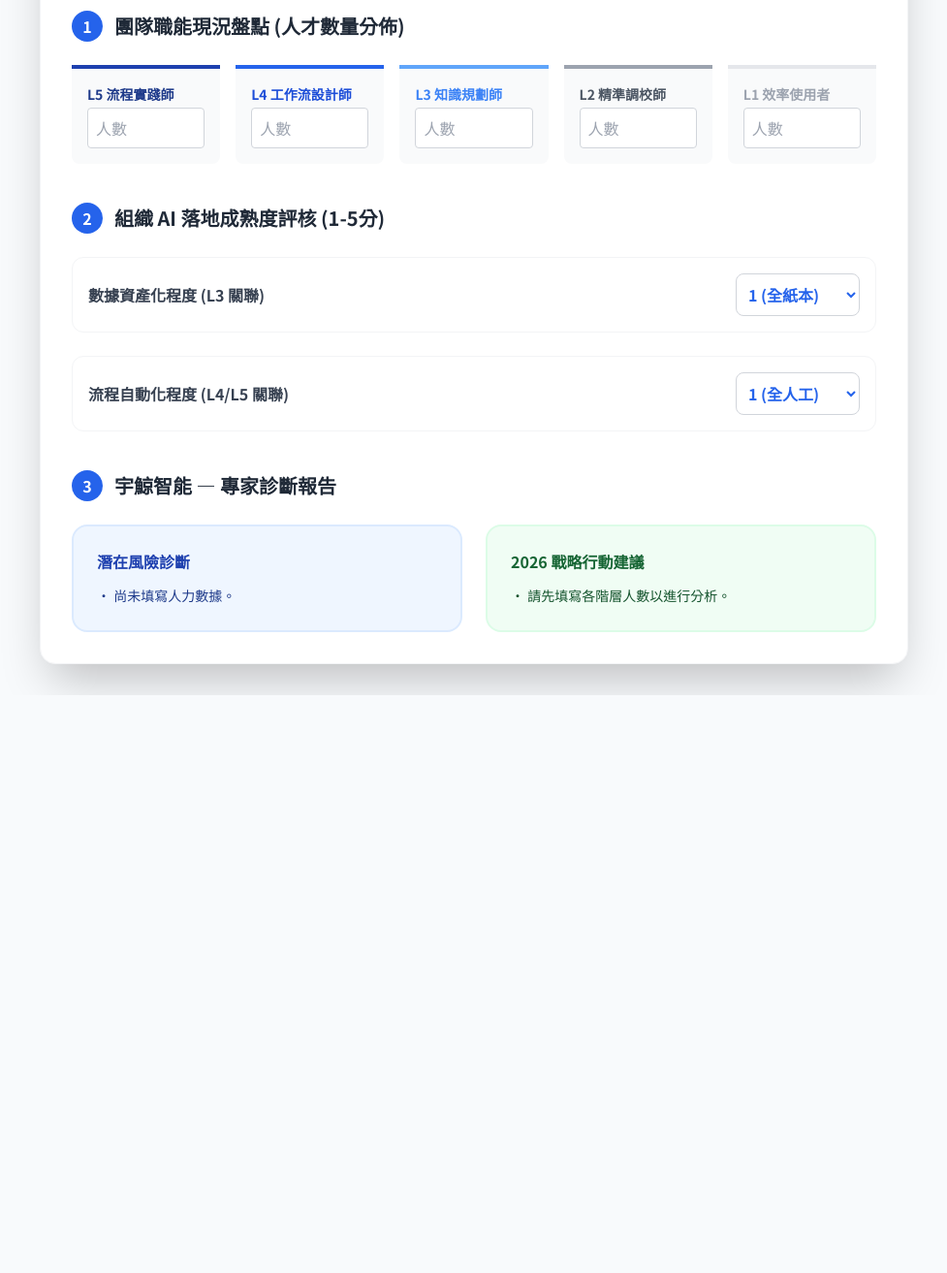
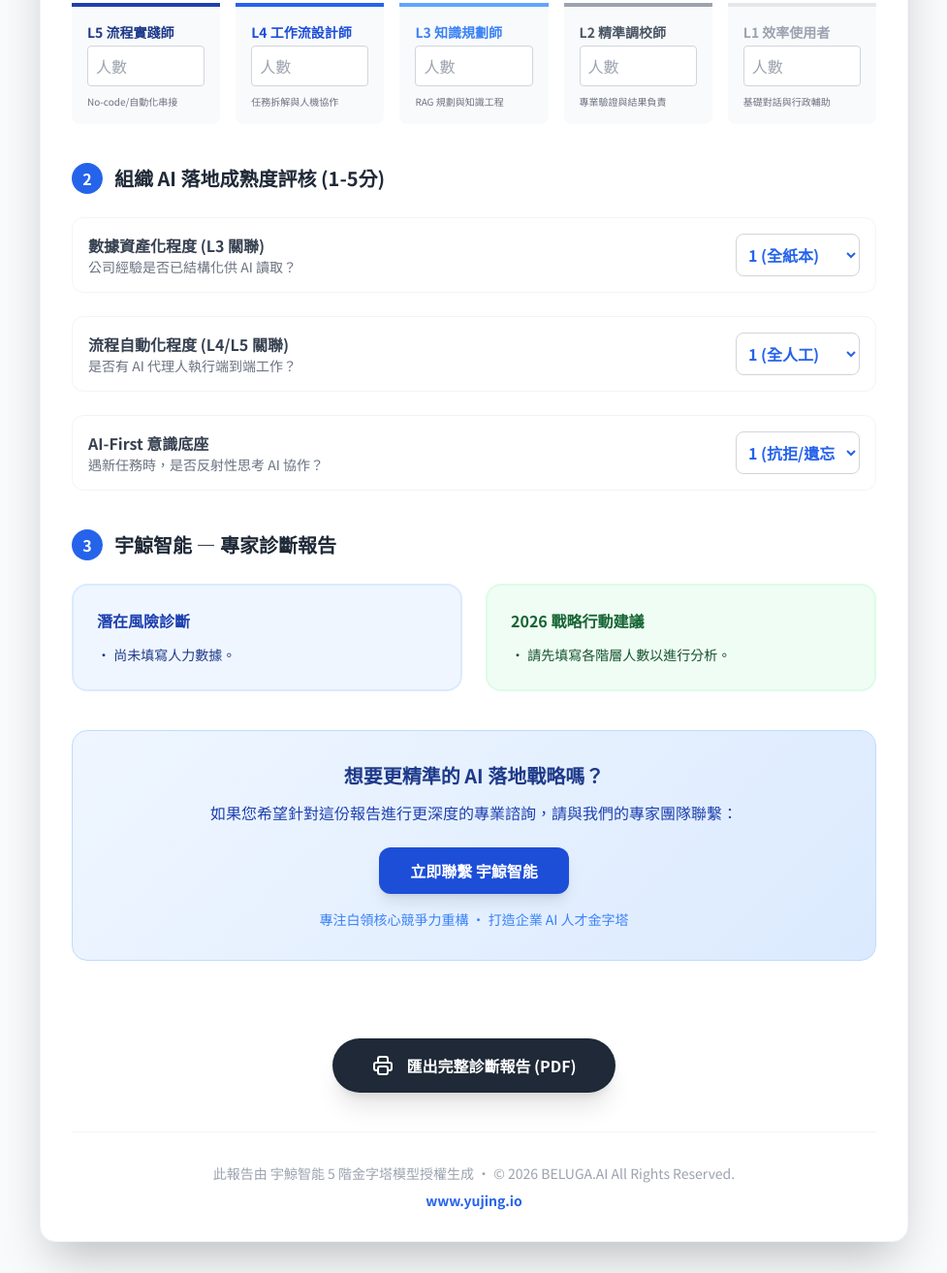
Before and after one commit to yujingio/ai-assessment, a plain HTML site: page index.html in a window 1280 px wide. Shown: the part 254-1567 px from the top of the page at 97% size, without its empty margins (151-1128 px from the left). Before the commit the page ends 971 px from the top, so only its background shows below. Drawn offline with nearby package versions, Linux system fonts and the light colour scheme.

Commit message:
fix missing infos

```diff
--- a/index.html
+++ b/index.html
@@ -3,19 +3,23 @@
 <head>
     <meta charset="UTF-8">
     <meta name="viewport" content="width=device-width, initial-scale=1.0">
-    <title>宇鯨智能 | 企業 AI 人才戰力評估表 (2026 終極版)</title>
+    <title>宇鯨智能 | 企業 AI 人才戰力評估表 (2026 版)</title>
     <script src="https://cdn.tailwindcss.com"></script>
     <style>
         @import url('https://fonts.googleapis.com/css2?family=Noto+Sans+TC:wght@400;500;700&display=swap');
         body { font-family: 'Noto Sans TC', sans-serif; background-color: #f8fafc; color: #1e293b; }
+
+        /* 列印樣式優化 */
         @media print {
             .no-print { display: none !important; }
             body { background-color: white; padding: 0; }
             .print-container { box-shadow: none !important; border: none !important; width: 100% !important; max-width: 100% !important; margin: 0 !important; }
-            input, select { border: none !important; appearance: none; background: transparent !important; font-weight: bold; }
+            input, select { border: none !important; appearance: none; -webkit-appearance: none; background: transparent !important; font-weight: bold; }
         }
+
         .pyramid-bg { background: linear-gradient(180deg, #1e40af 0%, #3b82f6 100%); }
         .input-focus:focus { border-color: #3b82f6; outline: none; box-shadow: 0 0 0 3px rgba(59, 130, 246, 0.2); }
+        .cta-box { background: linear-gradient(135deg, #eff6ff 0%, #dbeafe 100%); }
     </style>
 </head>
 <body class="py-8 px-4">
@@ -33,14 +37,6 @@
                     <p class="text-xs uppercase tracking-widest text-blue-200">宇鯨智能顧問團隊</p>
                 </div>
             </div>
-            <div class="mt-6 flex gap-4 no-print">
-                <button onclick="window.print()" class="bg-white text-blue-700 px-6 py-2 rounded-full font-bold shadow-lg hover:bg-blue-50 transition-all flex items-center gap-2">
-                    <svg xmlns="http://www.w3.org/2000/svg" class="h-5 w-5" fill="none" viewBox="0 0 24 24" stroke="currentColor">
-                        <path stroke-linecap="round" stroke-linejoin="round" stroke-width="2" d="M17 17h2a2 2 0 002-2v-4a2 2 0 00-2-2H5a2 2 0 00-2 2v4a2 2 0 002 2h2m2 4h6a2 2 0 002-2v-4a2 2 0 00-2-2H9a2 2 0 00-2 2v4a2 2 0 002 2zm8-12V5a2 2 0 00-2-2H9a2 2 0 00-2 2v4h10z" />
-                    </svg>
-                    列印診斷 PDF
-                </button>
-            </div>
         </header>
 
         <div class="p-8 space-y-10">
@@ -53,22 +49,27 @@
                     <div class="border-t-4 border-blue-800 p-4 bg-gray-50 rounded-b-lg">
                         <label class="block text-sm font-bold text-blue-900 mb-1">L5 流程實踐師</label>
                         <input type="number" id="count-l5" onchange="calculateResults()" placeholder="人數" class="w-full p-2 border border-gray-300 rounded input-focus">
+                        <p class="text-[10px] text-gray-500 mt-2">No-code/自動化串接</p>
                     </div>
                     <div class="border-t-4 border-blue-600 p-4 bg-gray-50 rounded-b-lg">
                         <label class="block text-sm font-bold text-blue-700 mb-1">L4 工作流設計師</label>
                         <input type="number" id="count-l4" onchange="calculateResults()" placeholder="人數" class="w-full p-2 border border-gray-300 rounded input-focus">
+                        <p class="text-[10px] text-gray-500 mt-2">任務拆解與人機協作</p>
                     </div>
                     <div class="border-t-4 border-blue-400 p-4 bg-gray-50 rounded-b-lg">
                         <label class="block text-sm font-bold text-blue-500 mb-1">L3 知識規劃師</label>
                         <input type="number" id="count-l3" onchange="calculateResults()" placeholder="人數" class="w-full p-2 border border-gray-300 rounded input-focus">
+                        <p class="text-[10px] text-gray-500 mt-2">RAG 規劃與知識工程</p>
                     </div>
                     <div class="border-t-4 border-gray-400 p-4 bg-gray-50 rounded-b-lg">
                         <label class="block text-sm font-bold text-gray-600 mb-1">L2 精準調校師</label>
                         <input type="number" id="count-l2" onchange="calculateResults()" placeholder="人數" class="w-full p-2 border border-gray-300 rounded input-focus">
+                        <p class="text-[10px] text-gray-500 mt-2">專業驗證與結果負責</p>
                     </div>
                     <div class="border-t-4 border-gray-200 p-4 bg-gray-50 rounded-b-lg">
                         <label class="block text-sm font-bold text-gray-400 mb-1">L1 效率使用者</label>
                         <input type="number" id="count-l1" onchange="calculateResults()" placeholder="人數" class="w-full p-2 border border-gray-300 rounded input-focus">
+                        <p class="text-[10px] text-gray-500 mt-2">基礎對話與行政輔助</p>
                     </div>
                 </div>
             </section>
@@ -82,38 +83,76 @@
                     <div class="flex flex-col md:flex-row md:items-center justify-between gap-4 p-4 border border-gray-100 rounded-xl hover:bg-gray-50 transition-all">
                         <div class="flex-1">
                             <h3 class="font-bold text-gray-700">數據資產化程度 (L3 關聯)</h3>
+                            <p class="text-sm text-gray-500">公司經驗是否已結構化供 AI 讀取？</p>
                         </div>
                         <select id="score-data" onchange="calculateResults()" class="p-2 bg-white border border-gray-300 rounded-lg font-bold text-blue-600 w-32">
-                            <option value="1">1 (全紙本)</option><option value="3">3 (個人數位)</option><option value="5">5 (系統化)</option>
+                            <option value="1">1 (全紙本)</option><option value="3">3 (個人數位)</option><option value="5">5 (系統化 RAG)</option>
                         </select>
                     </div>
                     <div class="flex flex-col md:flex-row md:items-center justify-between gap-4 p-4 border border-gray-100 rounded-xl hover:bg-gray-50 transition-all">
                         <div class="flex-1">
                             <h3 class="font-bold text-gray-700">流程自動化程度 (L4/L5 關聯)</h3>
+                            <p class="text-sm text-gray-500">是否有 AI 代理人執行端到端工作？</p>
                         </div>
                         <select id="score-flow" onchange="calculateResults()" class="p-2 bg-white border border-gray-300 rounded-lg font-bold text-blue-600 w-32">
-                            <option value="1">1 (全人工)</option><option value="3">3 (數位化)</option><option value="5">5 (跨部自動化)</option>
+                            <option value="1">1 (全人工)</option><option value="3">3 (數位流程)</option><option value="5">5 (完全自動化)</option>
+                        </select>
+                    </div>
+                    <div class="flex flex-col md:flex-row md:items-center justify-between gap-4 p-4 border border-gray-100 rounded-xl hover:bg-gray-50 transition-all">
+                        <div class="flex-1">
+                            <h3 class="font-bold text-gray-700">AI-First 意識底座</h3>
+                            <p class="text-sm text-gray-500">遇新任務時，是否反射性思考 AI 協作？</p>
+                        </div>
+                        <select id="score-mindset" onchange="calculateResults()" class="p-2 bg-white border border-gray-300 rounded-lg font-bold text-blue-600 w-32">
+                            <option value="1">1 (抗拒/遺忘)</option><option value="3">3 (偶爾嘗試)</option><option value="5">5 (反射性協作)</option>
                         </select>
                     </div>
                 </div>
             </section>
 
-            <section>
+            <section class="page-break">
                 <div class="flex items-center gap-3 mb-6">
                     <span class="bg-blue-600 text-white w-8 h-8 rounded-full flex items-center justify-center font-bold">3</span>
                     <h2 class="text-xl font-bold text-gray-800">宇鯨智能 — 專家診斷報告</h2>
                 </div>
                 <div class="grid grid-cols-1 md:grid-cols-2 gap-6">
                     <div class="p-6 bg-blue-50 rounded-2xl border-2 border-blue-100">
-                        <h3 class="text-blue-800 font-bold mb-3">潛在風險診斷</h3>
+                        <h3 class="text-blue-800 font-bold mb-3 flex items-center gap-2">潛在風險診斷</h3>
                         <div id="risk-text" class="text-sm text-blue-900 leading-relaxed space-y-2"></div>
                     </div>
                     <div class="p-6 bg-green-50 rounded-2xl border-2 border-green-100">
-                        <h3 class="text-green-800 font-bold mb-3">2026 戰略行動建議</h3>
+                        <h3 class="text-green-800 font-bold mb-3 flex items-center gap-2">2026 戰略行動建議</h3>
                         <div id="action-text" class="text-sm text-green-900 leading-relaxed space-y-2"></div>
                     </div>
                 </div>
             </section>
+
+            <section class="no-print mt-12">
+                <div class="cta-box p-8 rounded-2xl border border-blue-200 text-center">
+                    <h3 class="text-xl font-bold text-blue-900 mb-3">想要更精準的 AI 落地戰略嗎？</h3>
+                    <p class="text-blue-800 mb-6">如果您希望針對這份報告進行更深度的專業諮詢，請與我們的專家團隊聯繫：</p>
+                    <a href="https://yujing.io/contact/" target="_blank" class="inline-block bg-blue-700 text-white px-8 py-3 rounded-xl font-bold hover:bg-blue-800 transition-colors shadow-lg">
+                        立即聯繫 宇鯨智能
+                    </a>
+                    <p class="mt-4 text-sm text-blue-500">專注白領核心競爭力重構 · 打造企業 AI 人才金字塔</p>
+                </div>
+            </section>
+
+            <div class="flex flex-col items-center gap-4 pt-10 no-print">
+                <button onclick="window.print()" class="bg-gray-800 text-white px-10 py-4 rounded-full font-bold shadow-xl hover:bg-black transform hover:-translate-y-1 transition-all flex items-center gap-3">
+                    <svg xmlns="http://www.w3.org/2000/svg" class="h-6 w-6" fill="none" viewBox="0 0 24 24" stroke="currentColor">
+                        <path stroke-linecap="round" stroke-linejoin="round" stroke-width="2" d="M17 17h2a2 2 0 002-2v-4a2 2 0 00-2-2H5a2 2 0 00-2 2v4a2 2 0 002 2h2m2 4h6a2 2 0 002-2v-4a2 2 0 00-2-2H9a2 2 0 00-2 2v4a2 2 0 002 2zm8-12V5a2 2 0 00-2-2H9a2 2 0 00-2 2v4h10z" />
+                    </svg>
+                    匯出完整診斷報告 (PDF)
+                </button>
+            </div>
+
+            <footer class="mt-12 pt-8 border-t border-gray-100 text-center">
+                <p class="text-gray-400 text-sm">此報告由 宇鯨智能 5 階金字塔模型授權生成 · © 2026 BELUGA.AI All Rights Reserved.</p>
+                <div class="mt-2 flex justify-center gap-8 text-sm font-bold text-blue-600">
+                    <a href="https://yujing.io" target="_blank">www.yujing.io</a>
+                </div>
+            </footer>
         </div>
     </div>
 
@@ -128,6 +167,7 @@
 
             const scoreData = parseInt(document.getElementById('score-data').value);
             const scoreFlow = parseInt(document.getElementById('score-flow').value);
+            const scoreMind = parseInt(document.getElementById('score-mindset').value);
 
             let risks = [];
             let actions = [];
@@ -138,30 +178,37 @@
             } else {
                 // L2 缺失
                 if (l2 === 0) {
-                    risks.push("【品質風險】缺乏 L2 精準調校師，AI 結果缺乏專業複核機制。");
-                    actions.push("建立 AI 產出驗收標準 (SOP)。");
+                    risks.push("【品質失控風險】缺失 L2 精準調校師，AI 產出恐因無人專業複核而產生決策錯誤。");
+                    actions.push("優先培訓領域專家擔任 L2，建立內容驗收標準。");
                 }
 
-                // L3 缺失 (新增)
+                // L3 缺失
                 if (l3 === 0) {
-                    risks.push("【知識斷層】缺乏 L3 知識規劃師，AI 將無法讀取公司內部核心經驗，產出內容流於表面。");
-                    actions.push("指派專家進行「隱性知識顯性化」工作，建立結構化知識庫。");
+                    risks.push("【知識斷層風險】缺失 L3 知識規劃師，AI 將缺乏企業隱性經驗，僅能提供一般性回答。");
+                    actions.push("啟動知識資產化工程，建立結構化知識庫 (RAG)。");
                 }
 
-                // L4 缺失
+                // L4 缺失與比例判斷
                 if (l4 === 0) {
-                    risks.push("【協作瓶頸】缺乏 L4 工作流設計師，無法拆解複雜任務，AI 僅能處理零星瑣事。");
-                    actions.push("培訓關鍵人才掌握「人機協作點分析」。");
+                    risks.push("【協作瓶頸風險】缺失 L4 工作流設計師，無法有效拆解任務，AI 將卡在初階行政輔助。");
+                    actions.push("指派流程負責人學習任務拆解方法論，優化人機協作點。");
+                } else if (l4 / total < 0.1) {
+                    risks.push("【轉型動能不足】L4 工作流設計師比例過低 (<10%)，流程改造速度恐落後於競爭對手。");
                 }
 
-                // 成熟度低
-                if (scoreData < 3 && l3 > 0) {
-                    risks.push("【工具閒置】已有 L3 人才但數據成熟度低，代表人才正在進行無效的資料清理。");
+                // L1 佔比過高
+                if (l1 / total > 0.7) {
+                    risks.push("【效率陷阱】團隊高度集中於 L1，AI 被視為替代工具而非生產力槓桿，ROI 低落。");
                 }
 
-                // 默認補全 (修正需求 3)
-                if (risks.length === 0) risks.push("【診斷良好】團隊配置平衡，具備完整的技術落地的層次感。");
-                if (actions.length === 0) actions.push("【維穩建議】持續深化 L3-L5 的協作關係，優化自動化效率。");
+                // 成熟度指標聯動
+                if (scoreData < 3) risks.push("【數據瓶頸】數據資產化程度不足，會嚴重限制 L3 規劃師的產出效能。");
+                if (scoreFlow < 3) risks.push("【自動化斷點】跨部門流程依賴大量人工，L5 的技術優勢尚未形成規模效益。");
+                if (scoreMind < 3) actions.push("建議舉辦 AI-First 工作坊，破除「想像力斷層」，建立員工協作反射。");
+
+                // 健康狀態描述
+                if (risks.length === 0) risks.push("【診斷良好】組織具備平衡的 5 階人才結構，AI 轉型體質健康。");
+                if (actions.length === 0) actions.push("【深化建議】持續優化 AI 自動化 SOP，並建立跨部門的成功案例分享機制。");
             }
 
             document.getElementById('risk-text').innerHTML = risks.map(r => `<p>• ${r}</p>`).join('');
```
